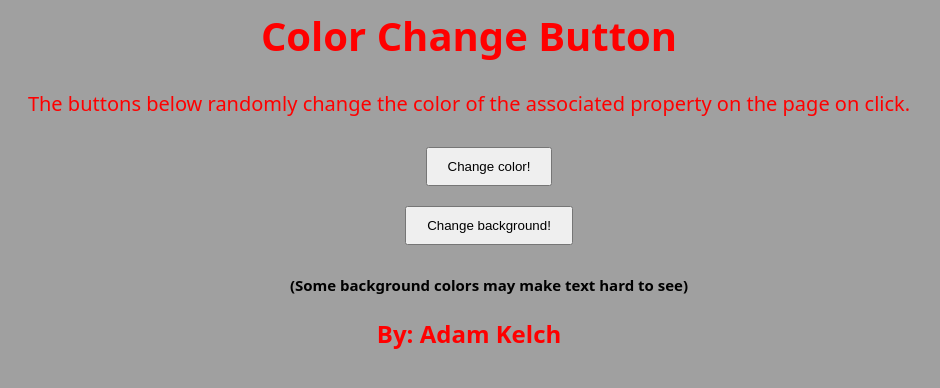
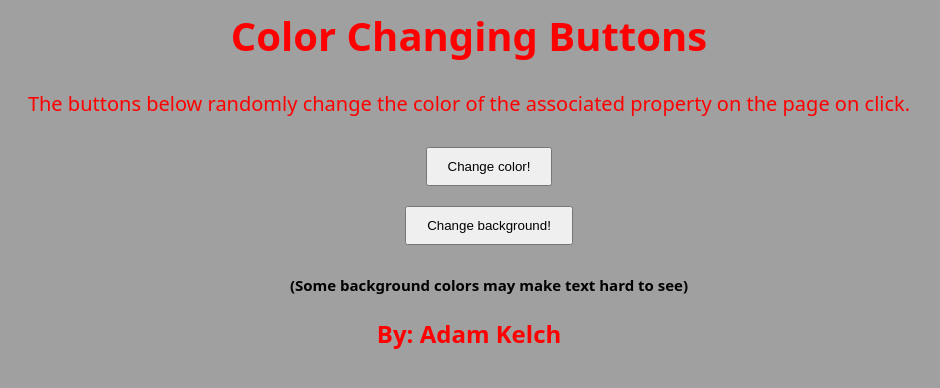
Before and after one commit to akelch11/ColorChangingButtons, a plain HTML site: page index.html in a window 1280 px wide. Shown: the whole page, without its empty margins (171-1111 px from the left). Drawn offline with Linux system fonts and the light colour scheme.

Commit message:
Update index.html

```diff
--- a/index.html
+++ b/index.html
@@ -2,7 +2,7 @@
 
   <head>
 
-    <title> Color Change Buttons </title>
+    <title> Color Changing Buttons </title>
     <link rel="stylesheet" href="styles.css" type= "text/css" title="external style sheet">
 
 
@@ -11,7 +11,7 @@
 
  <body>
    <div>
-   <h1> Color Change Button </h1>
+   <h1> Color Changing Buttons </h1>
    <p> The buttons below randomly change the color of the associated property on the page on click. </p>
    <ul>
      <li>
```
